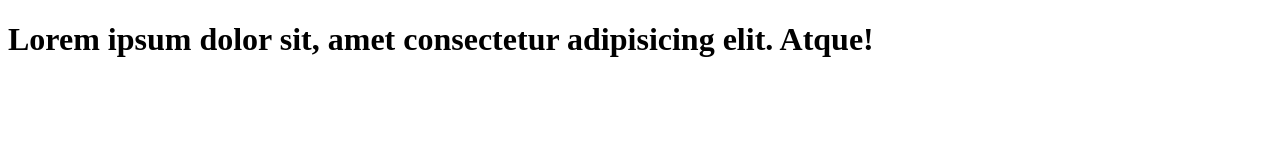
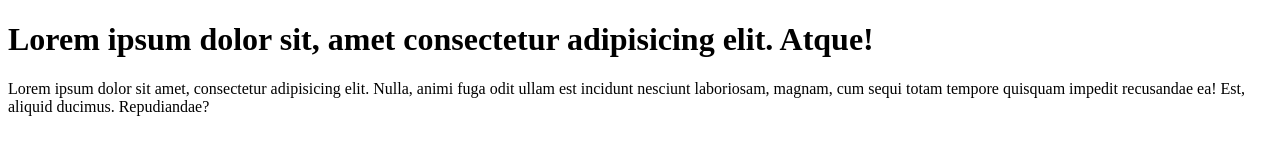
Before and after one commit to SaheliRoy11/learn-git, a plain HTML site: page index.html in a window 1280 px wide. Drawn offline with Linux system fonts and the light colour scheme.

Commit message:
add paragraph to code

```diff
--- a/index.html
+++ b/index.html
@@ -7,5 +7,6 @@
 </head>
 <body>
     <h1>Lorem ipsum dolor sit, amet consectetur adipisicing elit. Atque!</h1>
+    <p>Lorem ipsum dolor sit amet, consectetur adipisicing elit. Nulla, animi fuga odit ullam est incidunt nesciunt laboriosam, magnam, cum sequi totam tempore quisquam impedit recusandae ea! Est, aliquid ducimus. Repudiandae?</p>
 </body>
 </html>
```
